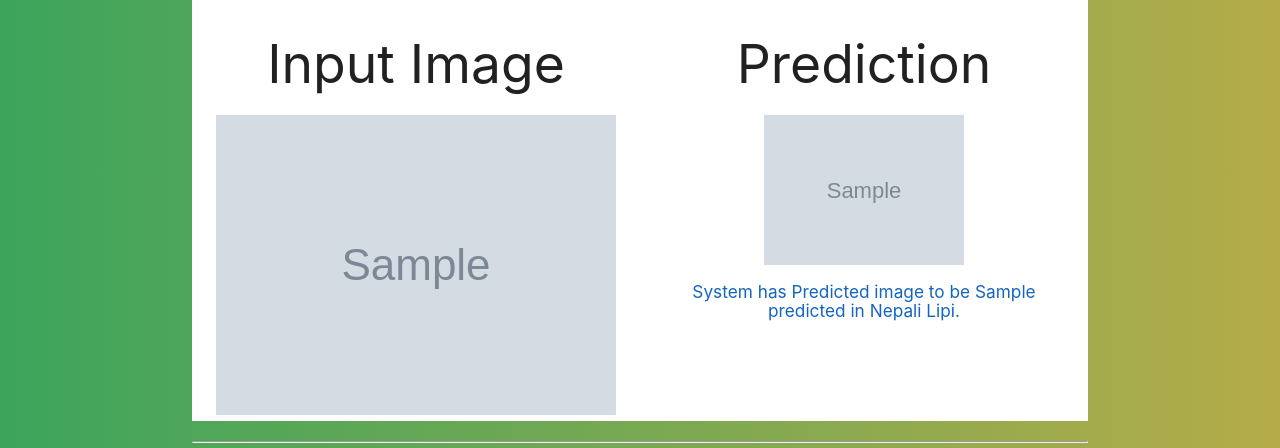
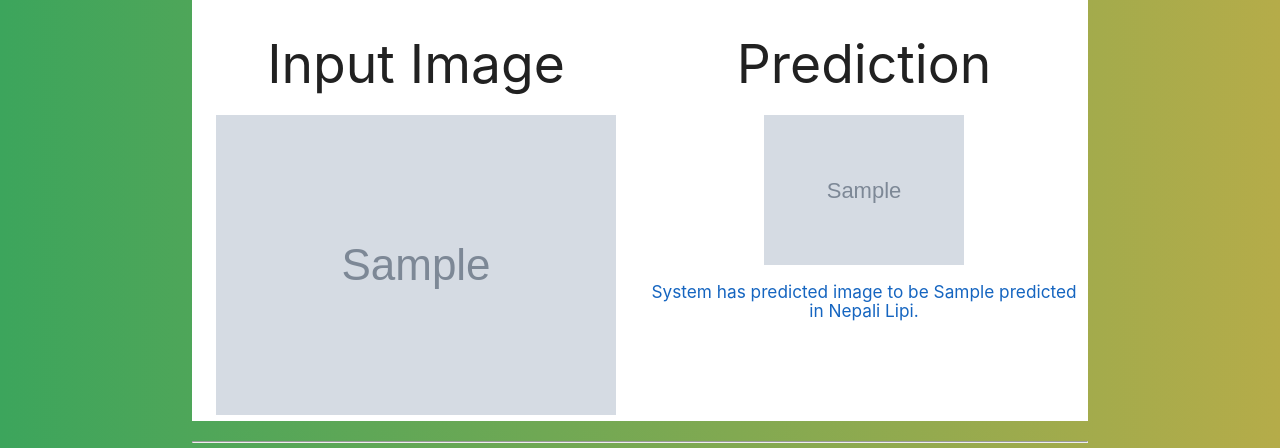
Before and after one commit to Rashik-raj/majorProject, a Django app: template templates/result.htm in a window 1280 px wide. Shown: the part 85-533 px from the top of the page. Run offline with Django 3.2, Linux system fonts and the light colour scheme; the template is opened without the code that fills it: most values are stand-ins (such as "Sample title", 1, 10 or a date in 2020); grey boxes marked "Sample" are stand-in pictures; parts of the project's set-up code (start-up, migrations or seed data) failed here and were passed over.

Commit message:
typo fixed in result.htm file

```diff
--- a/templates/result.htm
+++ b/templates/result.htm
@@ -23,7 +23,7 @@
   <div class="col s6 center">
     <h2 class="upload-image">Prediction</h2>
     <img class="responsive-img" src="{% get_media_prefix %}{{ output_img }}" height="200" width="200"/>
-    <h6 class="blue-text text-darken-3">System has Predicted image to be {{ predicted }} in Nepali Lipi.</h6>
+    <h6 class="blue-text text-darken-3">System has predicted image to be {{ predicted }} in Nepali Lipi.</h6>
   </div>
 </div>
 <hr>
```
